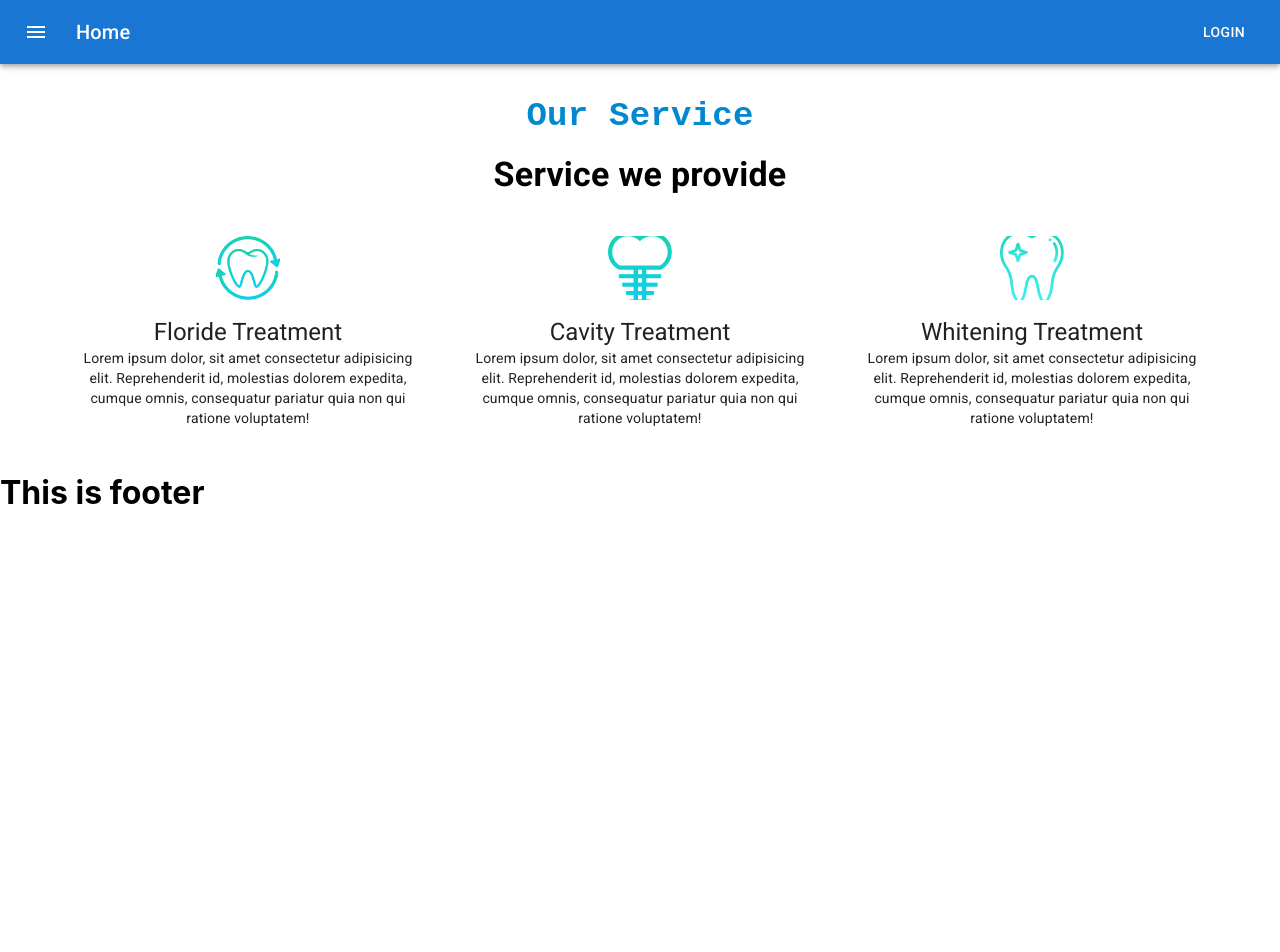
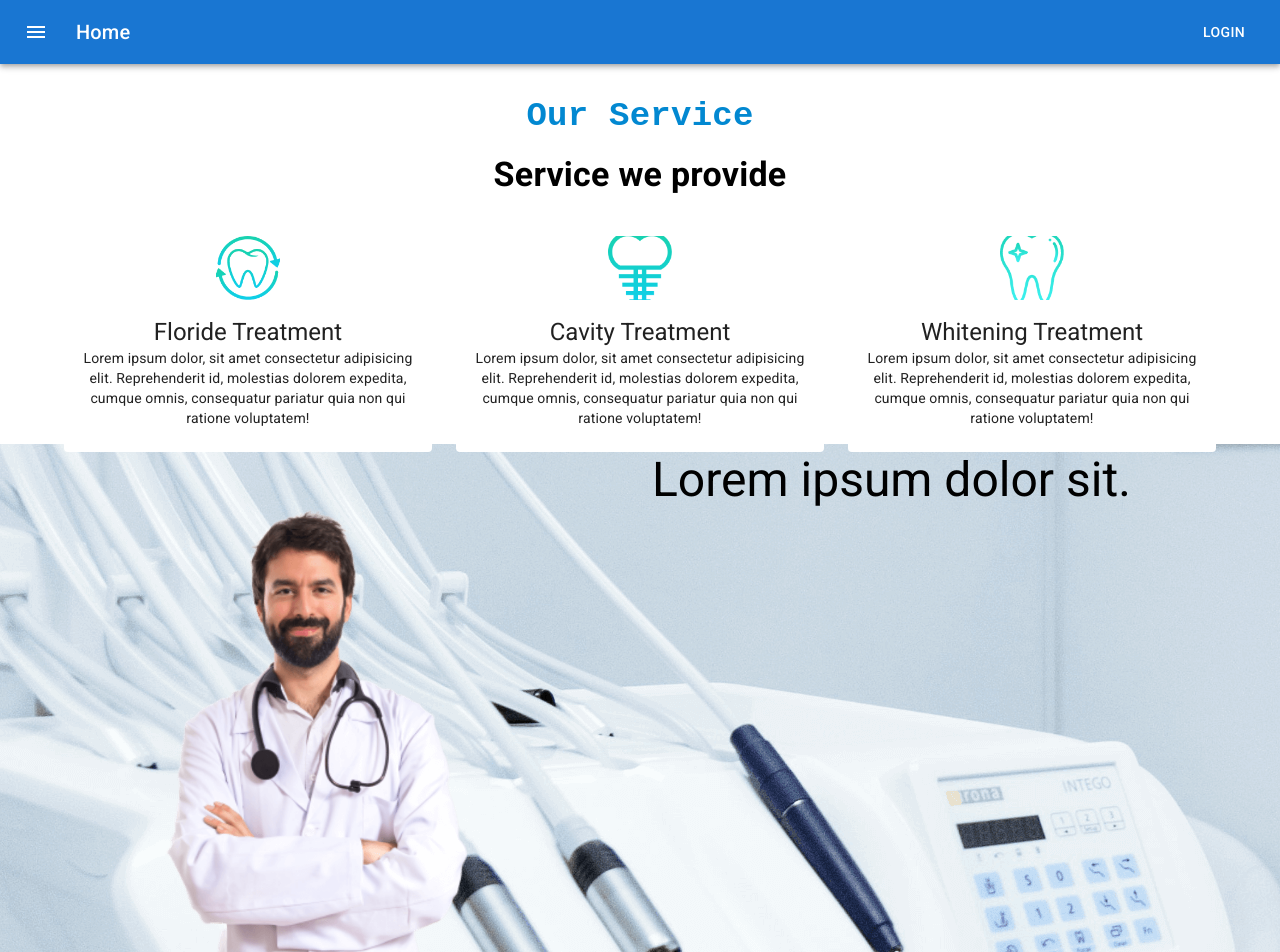
Before and after one commit to masum691/doctors-portal-with-metarial-client, a React (Create React App) app: page / in a window 1280 px wide. Shown: the top 952 px of the page. Before the commit the page ends 800 px from the top, so only its background shows below. Built offline with nearby package versions, Linux system fonts and the light colour scheme.

Commit message:
appoinment banner

```diff
--- /dev/null
+++ b/src/Pages/Home/AppoinmentBanner/AppoinmentBanner.js
@@ -0,0 +1,31 @@
+import React from 'react';
+import Grid from '@mui/material/Grid';
+import Box from '@mui/material/Box';
+import Typography from '@mui/material/Typography';
+import doctor from '../../../images/doctor.png'
+import appoinment from '../../../images/appointment-bg.png'
+
+const appoinmentBg = {
+    background: `url(${appoinment})`
+}
+
+const AppoinmentBanner = () => {
+    return (
+        <Box style={appoinmentBg} sx={{ width: '100%' }}>
+      <Grid container rowSpacing={1} columnSpacing={{ xs: 1, sm: 2, md: 3 }}>
+        <Grid item xs={6}>
+          <img
+           style={{height: '600px'}}
+           src={doctor} alt="" />
+        </Grid>
+        <Grid item xs={6}>
+            <Typography variant="h3">
+                Lorem ipsum dolor sit.
+            </Typography>
+        </Grid>
+      </Grid>
+    </Box>
+    );
+};
+
+export default AppoinmentBanner;
--- a/src/Pages/Home/Home/Home.js
+++ b/src/Pages/Home/Home/Home.js
@@ -1,10 +1,12 @@
 import React from 'react';
+import AppoinmentBanner from '../AppoinmentBanner/AppoinmentBanner';
 import Services from '../Services/Services';
 
 const Home = () => {
     return (
         <div>
             <Services></Services>
+            <AppoinmentBanner></AppoinmentBanner>
         </div>
     );
 };
```
